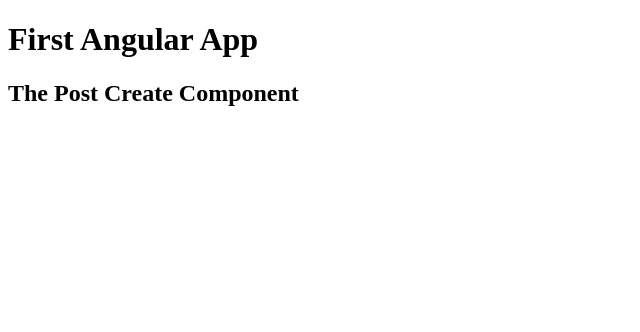
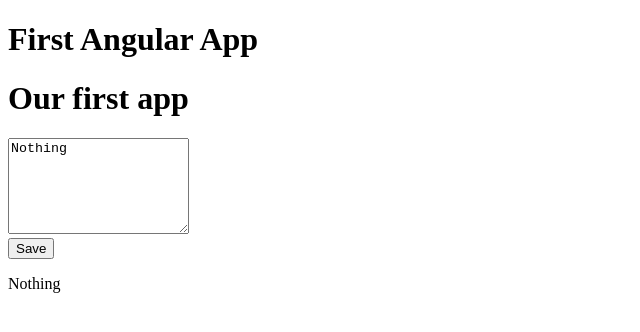
Before and after one commit to marcusjensen15/MEAN_STACK_COURSE, an Angular app: page / in a window 1280 px wide. Shown: the top 332 px of the page, without its empty margins (0-640 px from the left). Built offline with nearby package versions, Linux system fonts and the light colour scheme.

Commit message:
rendering some basic dynamic content

```diff
--- a/src/app/post/post-create/post-create.component.html
+++ b/src/app/post/post-create/post-create.component.html
@@ -1 +1,8 @@
-<h2>The Post Create Component</h2>
+<h1>Our first app</h1>
+
+<textarea rows="6">{{newPost}}</textarea>
+
+<br>
+<button (click)="onAddPost()" >Save</button>
+
+<p>{{newPost}}</p>
--- a/src/app/post/post-create/post-create.component.ts
+++ b/src/app/post/post-create/post-create.component.ts
@@ -9,6 +9,14 @@
 
 export class PostCreateComponent {
 
+  newPost = 'Nothing';
+
+  onAddPost(){
+
+      this.newPost = "The Users Post";
+
+
+  }
 
 
 }
```
